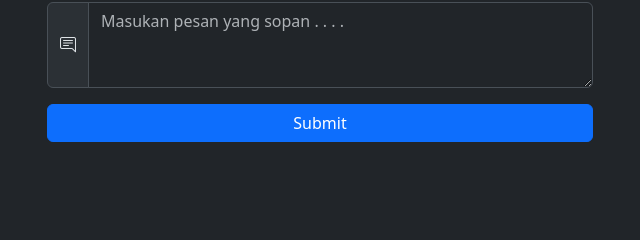
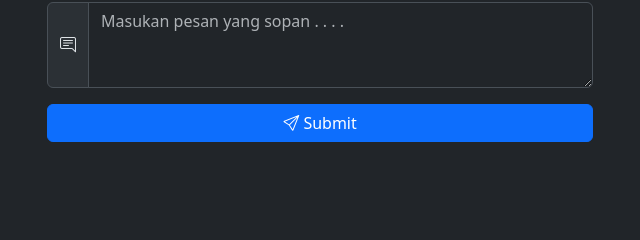
Before and after one commit to FutuhIqramMultazam/profil, a plain HTML site: page index.html in a window 1280 px wide. Shown: the part 2473-2713 px from the top of the page, 320-960 px from the left. Drawn offline with Linux system fonts and the light colour scheme; a web font is replaced by a local one.

Commit message:
menambahkan icon send

```diff
--- a/index.html
+++ b/index.html
@@ -170,7 +170,7 @@
                 <!-- <button type="submit" class="btn btn-primary">Submit</button> -->
                 <!-- button asli -->
 
-                <button class="btn btn-primary" type="button" data-bs-toggle="collapse" data-bs-target="#collapseWidthExample" aria-expanded="false" aria-controls="collapseWidthExample">Submit</button>
+                <button class="btn btn-primary" type="button" data-bs-toggle="collapse" data-bs-target="#collapseWidthExample" aria-expanded="false" aria-controls="collapseWidthExample"><i class="bi bi-send"></i> Submit</button>
                 <!-- button js -->
 
                 <div class="d-flex justify-content-center">
```
